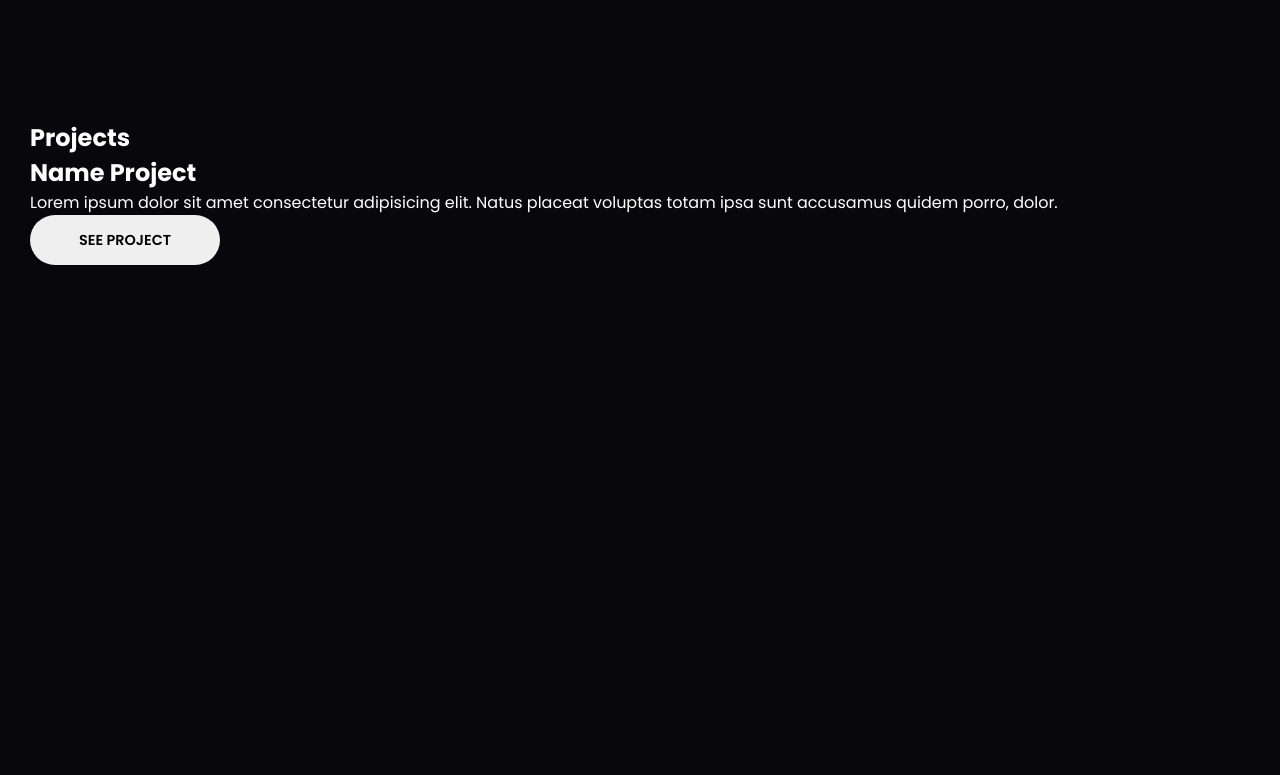
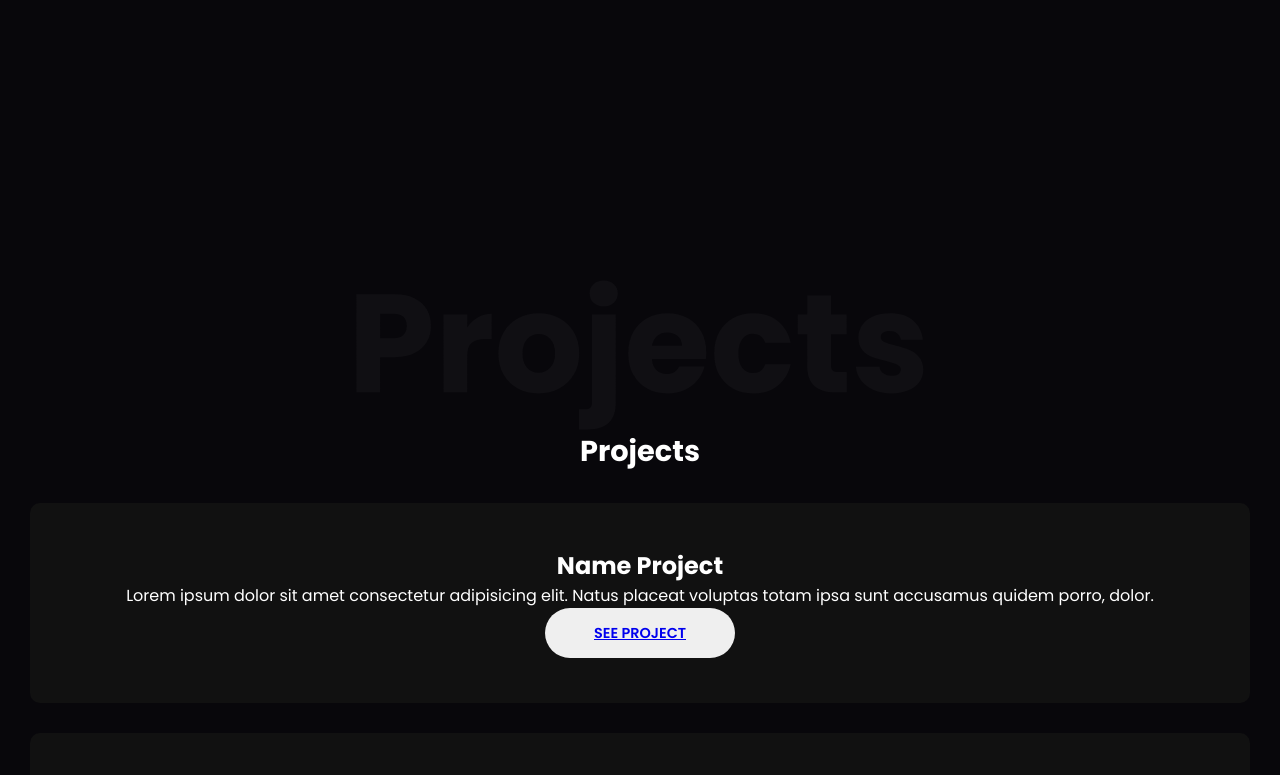
Before and after one commit to bessadeev/my-portfolio, a plain HTML site: page index.html in a window 1280 px wide. Shown: the part 1880-2655 px from the top of the page. Drawn offline with Linux system fonts and the light colour scheme.

Commit message:
update projects

```diff
--- a/index.html
+++ b/index.html
@@ -80,12 +80,12 @@
 
                 <h1>Projects</h1>
 
-                <div class="project">
+                <div class="project" id="project1">
                     <h2>Name Project</h2>
                     <p>
                         Lorem ipsum dolor sit amet consectetur adipisicing elit. Natus placeat voluptas totam ipsa sunt accusamus quidem porro, dolor.
                     </p>
-                    <button>See project</button>
+                    <button><a href="https://bessadeev.github.io/android-site/">See project</a></button>
                 </div><!--project1-->
 
                 <div class="project">
@@ -103,22 +103,6 @@
                     </p>
                     <button>See project</button>
                 </div><!--project3-->
-
-                <div class="project">
-                    <h2>Name Project</h2>
-                    <p>
-                        Lorem ipsum dolor sit amet consectetur adipisicing elit. Natus placeat voluptas totam ipsa sunt accusamus quidem porro, dolor.
-                    </p>
-                    <button>See project</button>
-                </div><!--project4-->
-
-                <div class="project">
-                    <h2>Name Project</h2>
-                    <p>
-                        Lorem ipsum dolor sit amet consectetur adipisicing elit. Natus placeat voluptas totam ipsa sunt accusamus quidem porro, dolor.
-                    </p>
-                    <button>See project</button>
-                </div><!--project5-->
 
             </div><!--content-->
 
--- a/style.css
+++ b/style.css
@@ -198,7 +198,7 @@
 
 .about{
     width: 100%;
-    height: 150vh;
+    height: 170vh;
     display: flex;
     flex-direction: column;
     justify-content: center;
@@ -236,7 +236,41 @@
     line-height: 2em;
 }
 
+.projects{
+    width: 100%;
+    height: 150vh;
+}
+
+.projects .background-svg{
+width: 100%;
+height: 150px;
+background: url(images/projects.svg) no-repeat center;
+background-size: contain;
+}
+
+.projects h1{
+    text-align: center;
+    font-size: 1.8em;
+    animation: toright 1.5s;
+    margin-bottom: 30px;
+}
+
 .project{
     width: 100%;
-    height: 100vh;
+    height: 200px;
+    border-radius: 10px;
+    margin-bottom: 30px;
+    background-color: #111111;
+    display: flex;
+    flex-direction: column;
+    justify-content: center;
+    align-items: center;
+    text-align: center;
+    padding: 10px 20px;
 }
+
+.projects button:hover:has .project {
+    background-image: url('images/project-android.png');
+    background-size: cover;
+    background-position: center;
+}
```
Also changed, not shown: images/project-android.png (added).
